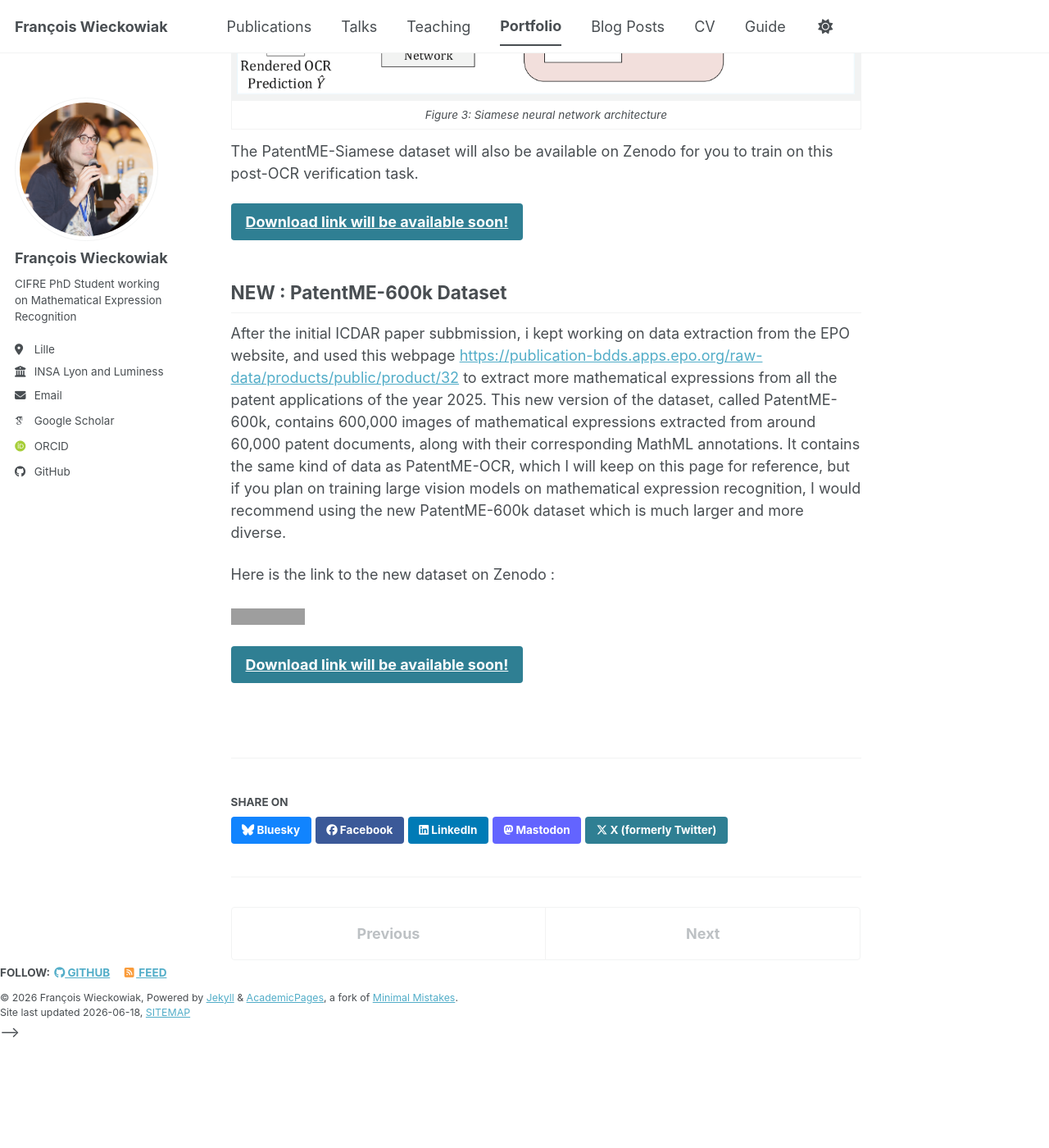
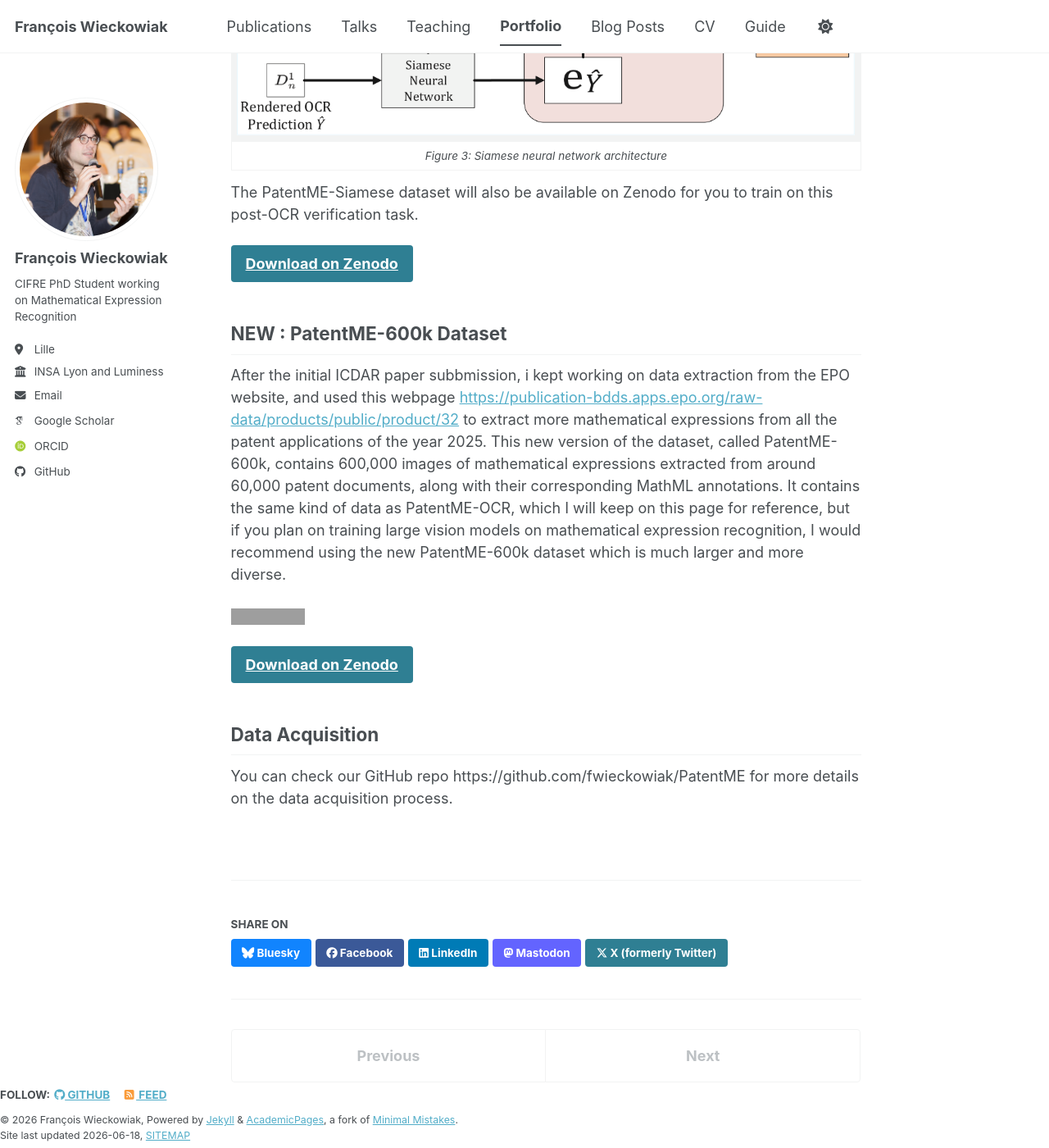
Before and after one commit to fwieckowiak/fwieckowiak.github.io, a Jekyll site: the page built from _portfolio/PatentME.md, in a window 1280 px wide and 1400 px high, scrolled down 2874 px. Shown: the whole window at 82% size. Built offline with Jekyll 4.4.1, drawn with Linux system fonts in a browser that asks for light colours; some web fonts are replaced; a script bundle is joined from its source files by our own code; library files that are not in the unit come from our copies; before the commit the page ends 4146 px from its top, so only the background shows below that; some of the changed text lies outside the part shown; grey boxes are pictures that could not be loaded.

Commit message:
add github link and zenodo

```diff
--- a/_portfolio/PatentME.md
+++ b/_portfolio/PatentME.md
@@ -30,8 +31,7 @@ It will be available on Zenodo for you to evaluate and train your mathematical e
 
 <!--[![DOI](https://zenodo.org/badge/DOI/10.5281/zenodo.XXXXXXX.svg)](https://doi.org/10.5281/zenodo.XXXXXXX) -->
 
-[**Download link will be available soon!**](https://fwieckowiak.github.io/portfolio/PatentME/){: .btn .btn--primary .btn--large}
-
+[**Download on Zenodo**](https://doi.org/10.5281/zenodo.20446086){: .btn .btn--primary .btn--large}
 
 
 ## PatentME-Siamese Dataset
@@ -50,15 +50,17 @@ Using them, I trained a model to guess, when given the raw image and the predict
 
 The PatentME-Siamese dataset will also be available on Zenodo for you to train on this post-OCR verification task.
 
-[**Download link will be available soon!**](https://fwieckowiak.github.io/portfolio/PatentME/){: .btn .btn--primary .btn--large}
+[**Download on Zenodo**](https://doi.org/10.5281/zenodo.20446086){: .btn .btn--primary .btn--large}
 
 
 ## NEW : PatentME-600k Dataset
 
 After the initial ICDAR paper subbmission, i kept working on data extraction from the EPO website, and used this webpage [https://publication-bdds.apps.epo.org/raw-data/products/public/product/32](https://publication-bdds.apps.epo.org/raw-data/products/public/product/32) to extract more mathematical expressions from all the patent applications of the year 2025. This new version of the dataset, called PatentME-600k, contains  600,000 images of mathematical expressions extracted from around 60,000 patent documents, along with their corresponding MathML annotations. It contains the same kind of data as PatentME-OCR, which I will keep on this page for reference, but if you plan on training large vision models on mathematical expression recognition, I would recommend using the new PatentME-600k dataset which is much larger and more diverse.
 
-Here is the link to the new dataset on Zenodo :
+[![DOI](https://zenodo.org/badge/DOI/10.5281/zenodo.20446086.svg)](https://doi.org/10.5281/zenodo.20446086)
 
-[![DOI](https://zenodo.org/badge/DOI/10.5281/zenodo.XXXXXXX.svg)](https://doi.org/10.5281/zenodo.XXXXXXX)
+[**Download on Zenodo**](https://doi.org/10.5281/zenodo.20446086){: .btn .btn--primary .btn--large}
 
-[**Download link will be available soon!**](https://fwieckowiak.github.io/portfolio/PatentME/){: .btn .btn--primary .btn--large}
+## Data Acquisition
+
+You can check our GitHub repo https://github.com/fwieckowiak/PatentME for more details on the data acquisition process.
```
Also changed, not shown: other parts of _portfolio/PatentME.md (+1 -0 lines).
